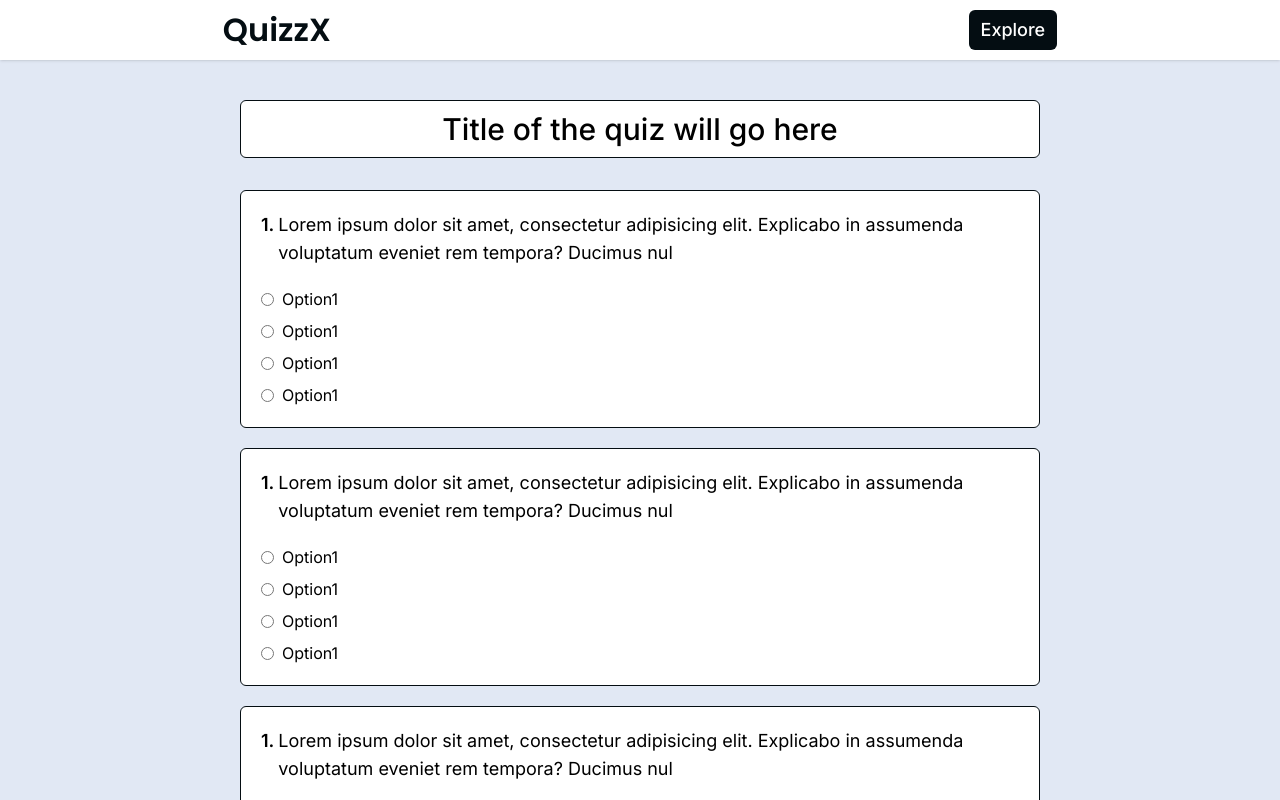
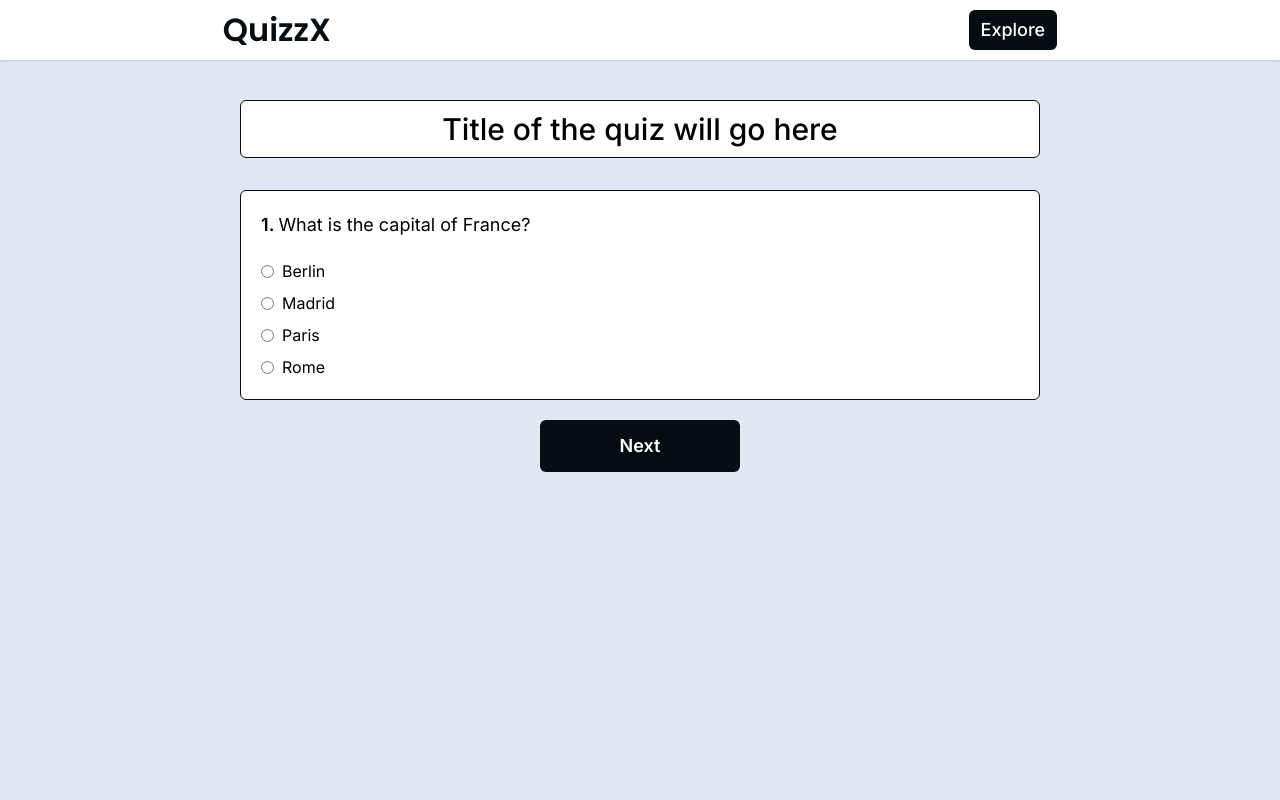
Before and after one commit to Prakash1185/QuizzX, a React (Vite) app in the folder frontend/: page /quiz/1 in a window 1280 px wide. Shown: the top 800 px of the page. Built offline with nearby package versions, Linux system fonts and the light colour scheme.

Commit message:
frontend done

```diff
--- a/frontend/src/App.jsx
+++ b/frontend/src/App.jsx
@@ -6,6 +6,7 @@ import ErrorPage from './pages/ErrorPage';
 import Navbar from './components/Navbar';
 import Footer from './components/Footer';
 import AttendQuizPage from './pages/AttendQuizPage';
+import AfterQuizSubmitPage from "./pages/AfterQuizSubmitPage";
 
 const App = () => {
   return (
@@ -17,6 +18,7 @@ const App = () => {
         <Route path="/all-quizzes" element={<QuizzesPage />} />
         <Route path="/create-account" element={<CreateAccountPage />} />
         <Route path="/quiz/:id" element={<AttendQuizPage />} />
+        <Route path="/quiz/:id/success" element={<AfterQuizSubmitPage />} />
         <Route path="*" element={<ErrorPage />} />
       </Routes>
       {/* <Footer /> */}
--- a/frontend/src/components/Buttons.jsx
+++ b/frontend/src/components/Buttons.jsx
@@ -1,6 +1,6 @@
 export const ViewQuizzes = () => {
     return (
-        <button className="bg-dark py-4 px-8 text-white rounded-md font-medium">
+        <button className="bg-dark py-4 px-8 text-white rounded-md font-medium cursor-pointer">
             View Quizzes
         </button>
     )
@@ -8,16 +8,37 @@ export const ViewQuizzes = () => {
 
 export const EnterQuiz = () => {
     return (
-        <h1 className="bg-dark hover:bg-opacity-90 transition-all duration-200 py-3 px-36 text-lg text-white rounded-md font-semibold">
+        <button className="bg-dark hover:bg-opacity-90 transition-all duration-200 py-3 px-36 text-lg text-white rounded-md font-semibold">
             Enter
-        </h1>
+        </button>
     )
 }
 
 export const CreateAndStartQuiz = () => {
     return (
-        <h1 className="bg-dark py-3 px-[5rem] text-center text-lg text-white rounded-md font-semibold">
+        <button className="bg-dark py-3 px-[5rem] text-center text-lg text-white rounded-md font-semibold cursor-pointer">
             Start Quiz
-        </h1>
+        </button>
     )
 }
+export const NextButton = () => {
+    return (
+        <button className="bg-dark py-3 px-[5rem] text-center text-lg text-white rounded-md font-semibold cursor-pointer">
+            Next
+        </button>
+    )
+}
+export const SubmitButton = () => {
+    return (
+        <button className="bg-dark py-3 px-[4rem] text-center text-lg text-white rounded-md font-semibold cursor-pointer">
+            Submit Quiz
+        </button>
+    )
+}
+export const GoToHomeButton = () => {
+    return (
+        <button className="bg-dark py-3 px-[4rem] text-center text-lg text-white rounded-md font-medium cursor-pointer hover:bg-opacity-95 transition-all duration-300">
+            Go to Home
+        </button>
+    )
+}
--- a/frontend/src/components/Navbar.jsx
+++ b/frontend/src/components/Navbar.jsx
@@ -5,7 +5,7 @@ const Navbar = () => {
   const navigate = useNavigate()
   return (
     <>
-      <nav className='flex justify-around gap-48 bg-white items-center py-1.5 w-full z-20 shadow'>
+      <nav className='flex justify-around gap-48 bg-white items-center py-1.5 w-full z-20 shadow sticky top-0'>
         <div  >
           <h1 onClick={()=>navigate('/home')} className='text-dark text-center md:text-start cursor-pointer text-[1.75rem] md:text-[2rem] font-poppins font-bold md:font-semibold'>
             QuizzX
--- a/frontend/src/components/QuizBox.jsx
+++ b/frontend/src/components/QuizBox.jsx
@@ -3,6 +3,24 @@ import { EnterQuiz } from './Buttons'
 import { useNavigate } from 'react-router-dom';
 
 const QuizBox = () => {
+
+  const questions = [
+    {
+      question: "What is the capital of France?",
+      options: ["Berlin", "Madrid", "Paris", "Rome"],
+      correct: "Paris",
+    },
+    {
+      question: "Which planet is known as the Red Planet?",
+      options: ["Earth", "Mars", "Jupiter", "Venus"],
+      correct: "Mars",
+    },
+    {
+      question: "Who wrote 'To Kill a Mockingbird'?",
+      options: ["Harper Lee", "J.K. Rowling", "George Orwell", "Mark Twain"],
+      correct: "Harper Lee",
+    },
+  ];
 
   const navigate = useNavigate()
 
@@ -14,9 +32,9 @@ const QuizBox = () => {
           <img src="https://www.filsantejeunes.com/wp-content/uploads/2020/10/Quiz2LG.jpg" className='h-full w-full object-cover  px-2.5 py-2.5 rounded-[15px]' alt=""/>
         </div>
         <div id="right"  className='w-[23rem] py-2.5 px-1.5 mx-auto md:mx-0'>
-          <h1 className='text-3xl font-medium md:tracking-tight text-center md:text-start px-1 md:px-0 tracking-tighter'>Cloud Community Network Quiz 2024</h1>
+          <h1 className='text-3xl font-medium md:tracking-tight text-center md:text-start px-1 md:px-0 tracking-tighter'>Title of the quiz will go here</h1>
           <p className='text-sm text-gray-800 py-3 text-center tracking-tight md:tracking-normal md:text-start'>some extra details about the quiz will go here like username and links etc. some extra details about the quiz will go here like username and links etc</p>
-          <div onClick={()=>navigate(`/create-account`)} className='md:pt-6 pt-4 text-center hover:cursor-pointer  md:pr-5 pb-2 md:pb-0'>
+          <div onClick={()=>navigate(`/create-account`)} className='md:pt-6 lg:pt-16 pt-4  text-center hover:cursor-pointer  md:pr-5 pb-2 md:pb-0'>
             <EnterQuiz/>
           </div>
         </div>
--- a/frontend/src/components/QuizQuestionBox.jsx
+++ b/frontend/src/components/QuizQuestionBox.jsx
@@ -1,34 +1,29 @@
-import React from 'react'
+import React from 'react';
 
-const QuizQuestionBox = () => {
+const QuizQuestionBox = ({ question, options, currentQuestionIndex, totalQuestions }) => {
   return (
-    <div className='bg-white rounded-md border border-dark px-5 py-3 w-full'>
+    <div className="bg-white rounded-md border border-dark px-5 py-3 w-full">
       {/* name of question with question number */}
-      <div className='flex gap-1 text-lg py-2'>
-        <h1 className='font-semibold'>1.</h1>
-        <p className=''>Lorem ipsum dolor sit amet, consectetur adipisicing elit. Explicabo in assumenda voluptatum eveniet rem tempora? Ducimus nul</p>
+      <div className="flex gap-1 text-lg py-2">
+        <h1 className="font-semibold">{currentQuestionIndex + 1}.</h1>
+        <p>{question}</p>
       </div>
       {/* options of the quiz */}
-      <div className='space-y-2 pb-2 pt-3'>
-        <div className='flex  items-center gap-2'>
-          <input type="radio" name='option1' />
-          <label htmlFor="option1">Option1</label>
-        </div>
-        <div className='flex  items-center gap-2'>
-          <input type="radio" name='option2' />
-          <label htmlFor="option2">Option1</label>
-        </div>
-        <div className='flex  items-center gap-2'>
-          <input type="radio" name='option3' />
-          <label htmlFor="option3">Option1</label>
-        </div>
-        <div className='flex  items-center gap-2'>
-          <input type="radio" name='option4' />
-          <label htmlFor="option5">Option1</label>
-        </div>
+      <div className="space-y-2 pb-2 pt-3">
+        {options.map((option, index) => (
+          <div key={index} className="flex items-center gap-2">
+            <input
+              type="radio"
+              id={option} // Add unique id for the radio button
+              name={`question-${currentQuestionIndex}`} // Keep the same name for all options in a question
+              value={option}
+            />
+            <label htmlFor={option}>{option}</label>
+          </div>
+        ))}
       </div>
     </div>
-  )
-}
+  );
+};
 
-export default QuizQuestionBox
+export default QuizQuestionBox;
--- a/frontend/src/pages/AttendQuizPage.jsx
+++ b/frontend/src/pages/AttendQuizPage.jsx
@@ -1,28 +1,83 @@
-import React from 'react'
-import QuizQuestionBox from '../components/QuizQuestionBox'
+import React, { useState } from 'react';
+import QuizQuestionBox from '../components/QuizQuestionBox';
+import { NextButton, SubmitButton } from '../components/Buttons';
+import { useNavigate } from 'react-router-dom';
 
 const AttendQuizPage = () => {
+  const questions = [
+    {
+      question: "What is the capital of France?",
+      options: ["Berlin", "Madrid", "Paris", "Rome"],
+      correct: "Paris",
+    },
+    {
+      question: "Which planet is known as the Red Planet?",
+      options: ["Earth", "Mars", "Jupiter", "Venus"],
+      correct: "Mars",
+    },
+    {
+      question: "Who wrote 'To Kill a Mockingbird'?",
+      options: ["Harper Lee", "J.K. Rowling", "George Orwell", "Mark Twain"],
+      correct: "Harper Lee",
+    },
+  ];
+
+  const navigate = useNavigate()
+
+  const [currentQuestionIndex, setCurrentQuestionIndex] = useState(0);
+
+  // Function to go to the next question
+  const nextQuestion = () => {
+    if (currentQuestionIndex < questions.length - 1) {
+      setCurrentQuestionIndex(currentQuestionIndex + 1);
+    }
+  };
+
+  // Function to handle form submission (on last question)
+  const handleSubmit = () => {
+    navigate('/quiz/:id/success')
+    // Additional logic for submitting answers (like saving the result) can be added here.
+  };
+
   return (
-   <div className=' '>
-     <div className='mx-10 sm:mx-20 md:mx-40 lg:mx-60 flex justify-center flex-col py-5'>
-     {/* NAME OF THE QUIZ  */}
-      <h1 className='bg-white border border-dark py-2.5 rounded-md text-3xl mx-auto px-1 md:px-2 lg:px-2.5 text-center font-medium mt-5 w-full'>Title of the quiz will go here</h1>
+    <div>
+      <div className="mx-10 sm:mx-20 md:mx-40 lg:mx-60 flex justify-center flex-col py-5">
+        {/* NAME OF THE QUIZ */}
+        <h1 className="bg-white border border-dark py-2.5 rounded-md text-3xl mx-auto px-1 md:px-2 lg:px-2.5 text-center font-medium mt-5 w-full">
+          Title of the quiz will go here
+        </h1>
 
-      {/* THUMBNAIL IMAGE OF THE QUIZ //TODO : updated version */}
-      {/* <div className='h-[15rem] '>
-      <img src="https://www.filsantejeunes.com/wp-content/uploads/2020/10/Quiz2LG.jpg" className='h-full w-full object-cover  px-2.5 py-2.5 rounded-[15px]' alt=""/>
-      </div> */}
+        {/* QUESTIONS OF THE QUIZ */}
+        <div className="py-5 pt-8 flex flex-col gap-5">
+          <QuizQuestionBox
+            question={questions[currentQuestionIndex].question}
+            options={questions[currentQuestionIndex].options}
+            currentQuestionIndex={currentQuestionIndex}
+            totalQuestions={questions.length}
+          />
+        </div>
 
-      {/* QUESTIONS OF THE QUIZ */}
-      <div className='py-5 pt-8 flex flex-col gap-5'>
-      <QuizQuestionBox/>
-      <QuizQuestionBox/>
-      <QuizQuestionBox/>
+        {/* BUTTONS */}
+        <div className="  ">
+          {currentQuestionIndex === questions.length - 1 ? (
+            <div
+              onClick={handleSubmit}
+              className='flex justify-center items-center'
+            >
+              <SubmitButton/>
+            </div>
+          ) : (
+            <div
+              onClick={nextQuestion}
+              className='flex justify-center items-center'
+            >
+              <NextButton/>
+            </div>
+          )}
+        </div>
       </div>
+    </div>
+  );
+};
 
-    </div>
-   </div>
-  )
-}
-
-export default AttendQuizPage
+export default AttendQuizPage;
--- a/frontend/src/pages/HomePage.jsx
+++ b/frontend/src/pages/HomePage.jsx
@@ -9,7 +9,7 @@ const HomePage = () => {
   return (
     <>
       <div className='flex flex-col items-center justify-between  '>
-        <h1 className='text-4xl text-center pt-20 pb-10'>Quizzes made fun – play, compete, and show off your skills!</h1>
+        <h1 className='text-4xl text-center pt-20 pb-10 px-2'>Quizzes made fun – play, compete, and show off your skills!</h1>
         <div onClick={()=>navigate('/all-quizzes')}>
           <ViewQuizzes/>
         </div>
--- a/frontend/src/pages/QuizzesPage.jsx
+++ b/frontend/src/pages/QuizzesPage.jsx
@@ -3,7 +3,9 @@ import QuizBox from '../components/QuizBox'
 
 const QuizzesPage = () => {
   return (
-   <div className='flex flex-col items-center  justify-center -my-6  sm:py-10 md:py-16 -space-y-16'>
+   <div className='flex flex-col items-center  justify-center -my-6  sm:py-10 md:py-16 -space-y-16 gap-28'>
+    <QuizBox/>
+    <QuizBox/>
     <QuizBox/>
    </div>
   )
```
Also changed, not shown: frontend/src/pages/AfterQuizSubmitPage.jsx (+20 -5 lines), frontend/src/pages/ErrorPage.jsx (+17 -5 lines).
